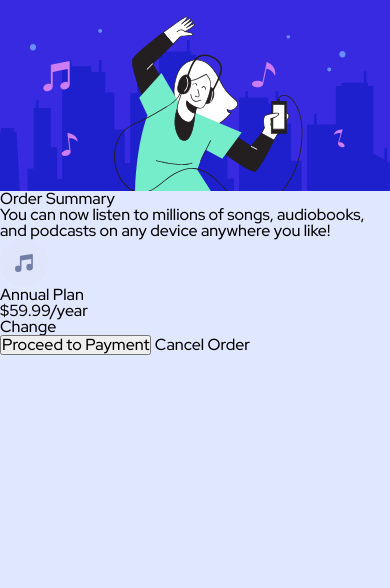
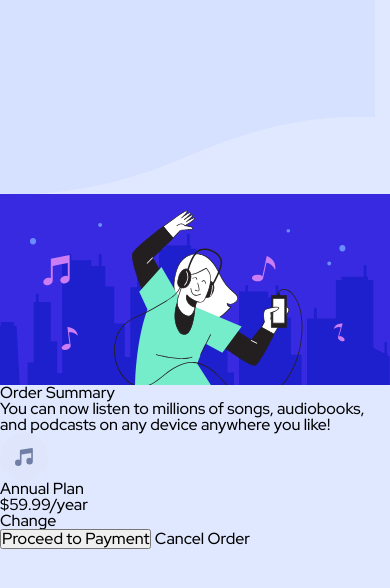
Before and after one commit to SuperSonic57/fem-order-summary-component, a website: page index.html in a window 390 px wide. Drawn offline with Linux system fonts and the light colour scheme.

Commit message:
Add pattern background mobile

```diff
--- a/index.html
+++ b/index.html
@@ -9,6 +9,9 @@
         <link rel="stylesheet" href="css/style.css">
     </head>
     <body>
+        <picture id="pattern-background">
+            <img src="images/pattern-background-mobile.svg" alt="Pattern Background Mobile">
+        </picture>
         <main id="component">
             <img src="images/illustration-hero.svg" alt="Order Summary Illustration">
             <div class="component-text">
```
